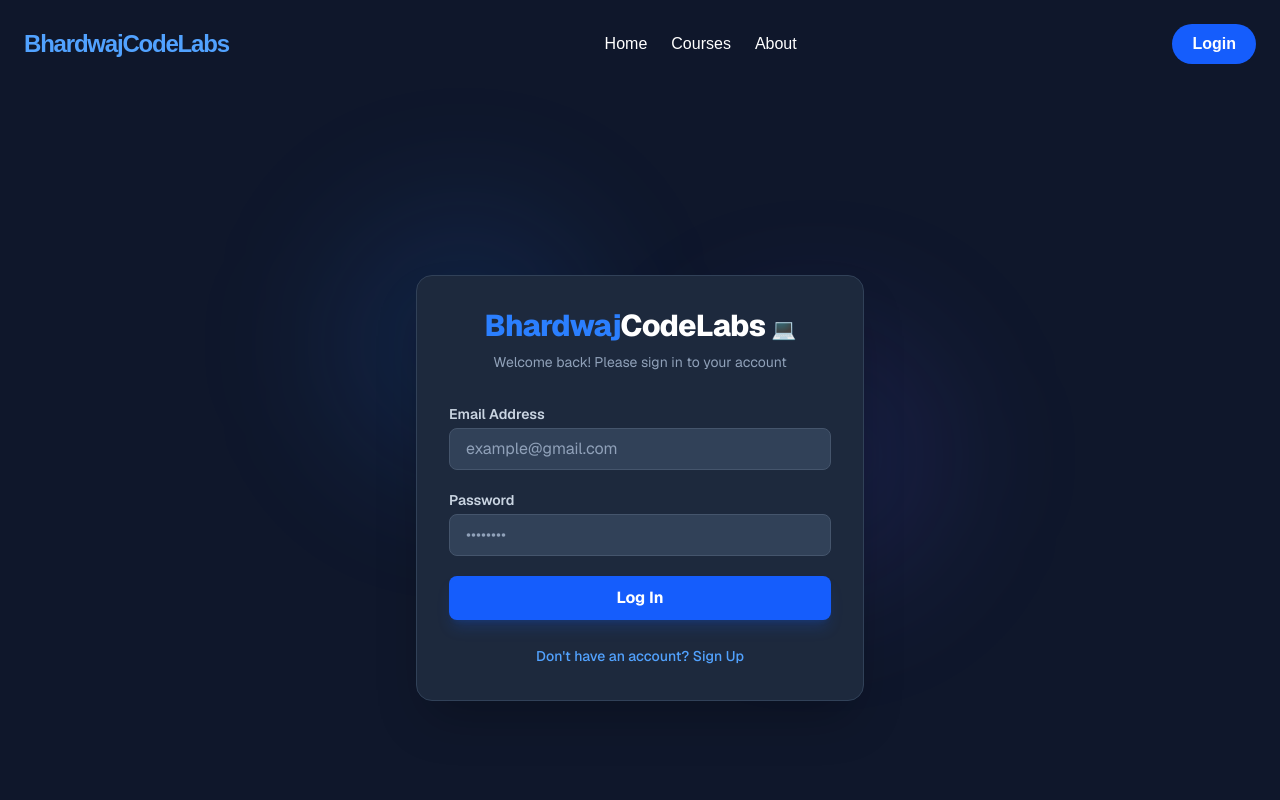
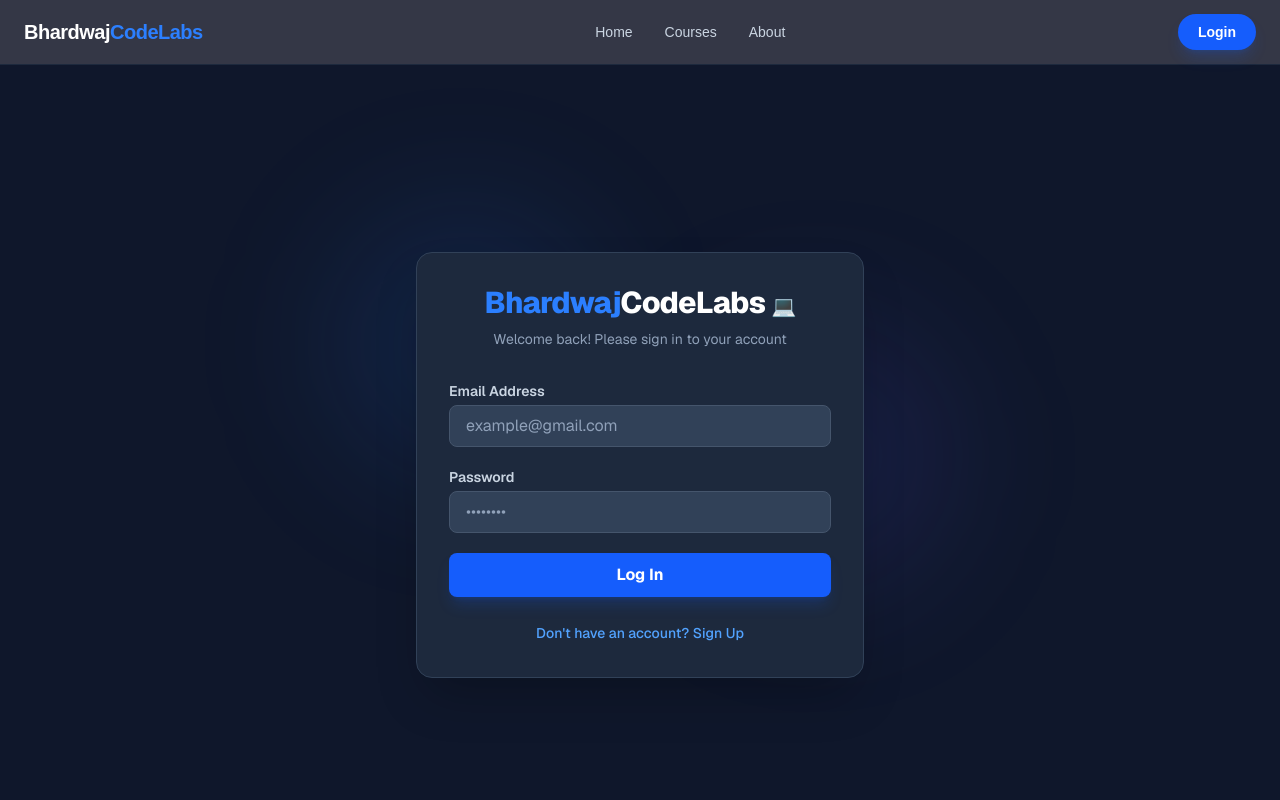
Before and after one commit to Divyanshu9508/edu-website, a Next.js app: page / in a window 1280 px wide. Shown: the top 800 px of the page. Built offline with nearby package versions, Linux system fonts and the light colour scheme.

Commit message:
navbar update

```diff
--- a/components/Navbar.tsx
+++ b/components/Navbar.tsx
@@ -1,21 +1,25 @@
-"use client";
-
 export default function Navbar() {
   return (
-    <nav className="flex items-center justify-between p-6 bg-slate-900 text-white shadow-lg">
-      <div className="text-2xl font-bold tracking-tighter text-blue-400">
-        BhardwajCodeLabs
+    <nav className="sticky top-0 z-50 w-full border-b border-slate-800 bg-slate-950/80 backdrop-blur-md">
+      <div className="max-w-7xl mx-auto px-6 h-16 flex items-center justify-between">
+
+        {/* Branding */}
+        <div className="text-xl font-bold text-white tracking-tight">
+          Bhardwaj<span className="text-blue-500">CodeLabs</span>
         </div>
 
-      <div className="flex gap-6">
+        {/* Links */}
+        <div className="flex items-center gap-8 text-sm font-medium text-slate-300">
           <a href="/" className="hover:text-blue-400 transition">Home</a>
-        <a href="/courses" className="hover:text-blue-400 transition">Courses</a>
+          <a href="/dashboard" className="hover:text-blue-400 transition">Courses</a>
           <a href="/about" className="hover:text-blue-400 transition">About</a>
         </div>
 
-      <button className="bg-blue-600 px-5 py-2 rounded-full font-semibold hover:bg-blue-700 transition">
+        {/* Login Button */}
+        <button className="bg-blue-600 hover:bg-blue-700 text-white px-5 py-2 rounded-full text-sm font-semibold transition shadow-lg shadow-blue-600/20">
           Login
         </button>
+      </div>
     </nav>
   );
 }
```
Lines whose indentation alone changed are shown as unchanged.
